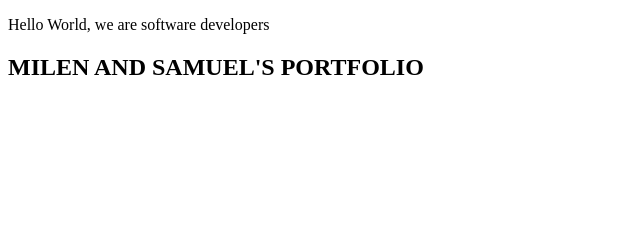
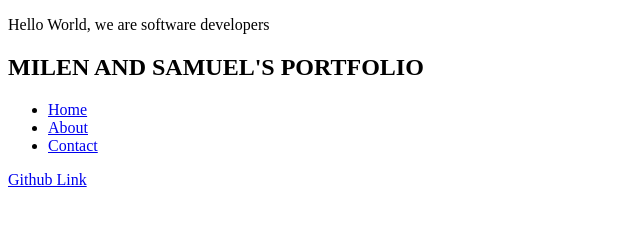
Before and after one commit to Fadahunsiseyi/microverse_milen_samuel, a plain HTML site: page fcc-test-suite-template-master/fcc-test-suite-template-master/index.html in a window 1280 px wide. Shown: the whole page, without its empty margins (0-640 px from the left). Drawn offline with Linux system fonts and the light colour scheme.

Commit message:
added features seven and eight

```diff
--- a/fcc-test-suite-template-master/fcc-test-suite-template-master/index.html
+++ b/fcc-test-suite-template-master/fcc-test-suite-template-master/index.html
@@ -15,8 +15,21 @@
       <div class="project-tile"></div>
       <a href="http://microverse.org"></a>
       <nav id="navbar">
+        <ul>
+          <li>
+          <a href="#"> Home </a>
+          </li>
+          <li>
+          <a href="#"> About </a>
+          </li>
+          <li>
+          <a href="#"> Contact </a>
+          </li>
+
+          </ul>
 
         </nav>
+        <a href="https://github.com/Fadahunsiseyi/microverse_milen_samuel">Github Link</a>
     </section>
     <script src="https://cdn.freecodecamp.org/testable-projects-fcc/v1/bundle.js"></script>
 
```
